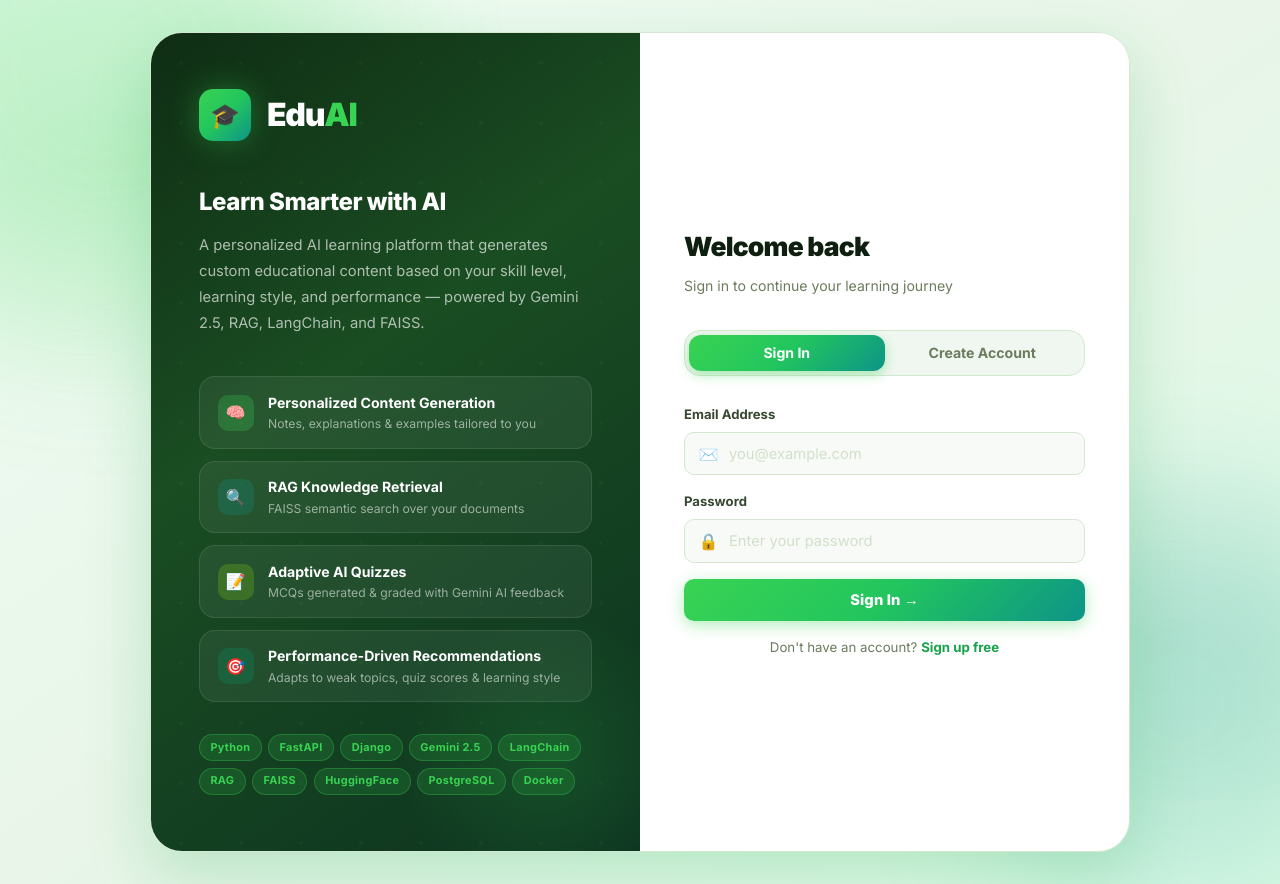
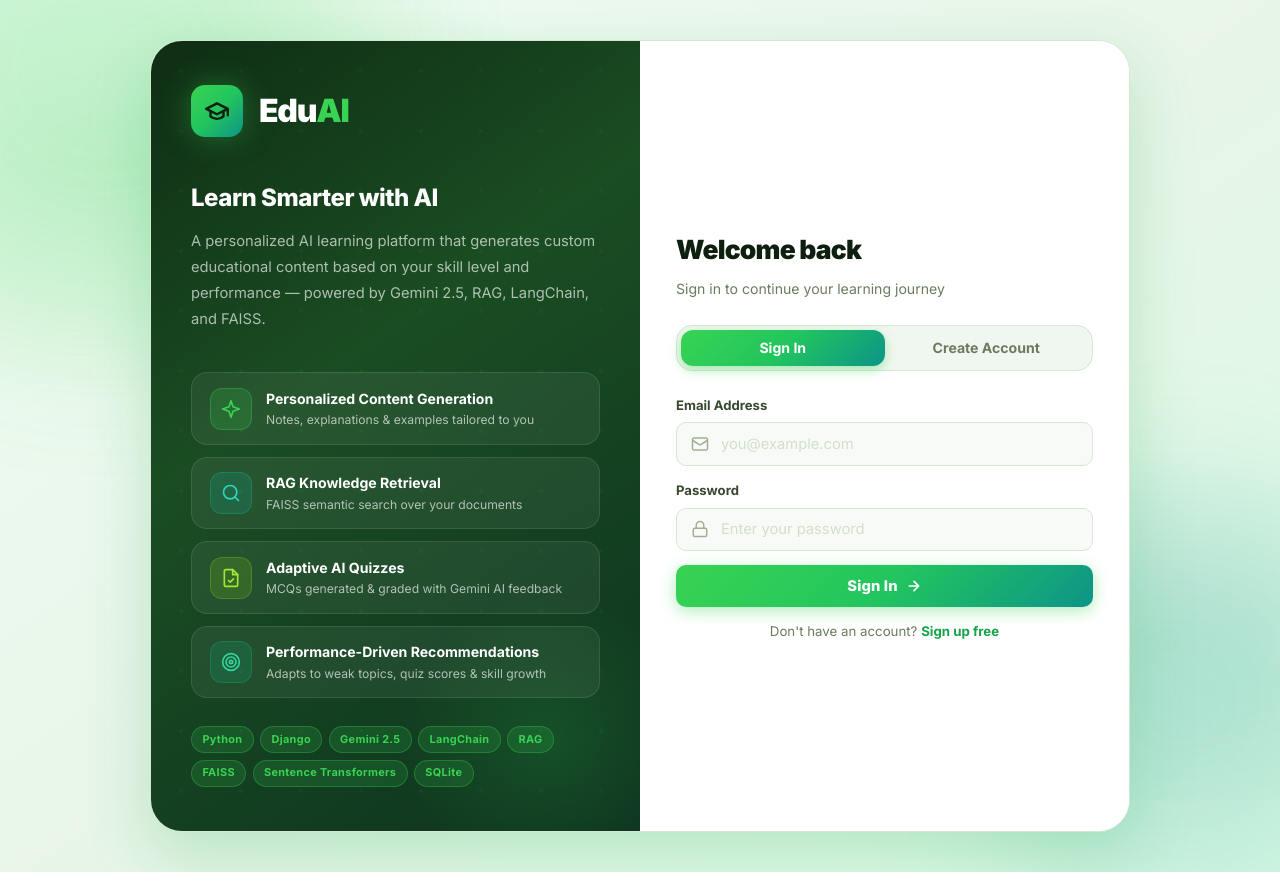
Before and after one commit to kowsalya2025/AIcontant, a Django app: page / in a window 1280 px wide. Run offline with Django 4.2, Linux system fonts and the light colour scheme; parts of the project's set-up code (start-up, migrations or seed data) failed here and were passed over.

Commit message:
Fix CSRF error on PythonAnywhere, remove learning style from signup, fix bottom cutoff, and modernize SVG icons

```diff
--- a/apps/accounts/serializers.py
+++ b/apps/accounts/serializers.py
@@ -12,7 +12,10 @@ class RegisterSerializer(serializers.ModelSerializer):
         model = Student
         fields = ['email', 'username', 'full_name', 'password', 'password2',
                   'skill_level', 'learning_style', 'preferred_subjects']
-        extra_kwargs = {'username': {'required': False}}
+        extra_kwargs = {
+            'username': {'required': False},
+            'learning_style': {'required': False},
+        }
 
     def validate(self, data):
         if data['password'] != data['password2']:
--- a/frontend/static/css/styles.css
+++ b/frontend/static/css/styles.css
@@ -118,11 +118,14 @@ button { font-family: inherit; cursor: pointer; }
    ================================================================ */
 .auth-page {
   min-height: 100vh;
-  display: grid;
-  place-items: center;
+  display: flex;
+  align-items: center;
+  justify-content: center;
   background: var(--grad-hero);
   position: relative;
-  overflow: hidden;
+  overflow-y: auto;
+  overflow-x: hidden;
+  padding: 2.5rem 1.25rem;
 }
 .auth-page::before {
   content: '';
@@ -154,18 +157,19 @@ button { font-family: inherit; cursor: pointer; }
   display: grid;
   grid-template-columns: 1fr 1fr;
   width: 100%; max-width: 980px;
-  min-height: 640px;
-  margin: 2rem auto;
+  min-height: auto;
+  margin: auto;
   border-radius: var(--r-xl);
   overflow: hidden;
   border: 1px solid var(--border);
   box-shadow: var(--shadow-xl);
+  background: #ffffff;
 }
 
 /* left hero panel */
 .auth-hero {
   background: linear-gradient(145deg, #0f2d14 0%, #1a4d22 40%, #0d3320 100%);
-  padding: 3.5rem 3rem;
+  padding: 2.75rem 2.5rem;
   display: flex; flex-direction: column; justify-content: center;
   position: relative; overflow: hidden;
 }
@@ -217,18 +221,21 @@ button { font-family: inherit; cursor: pointer; }
   border-radius: var(--r-md);
 }
 .feat-icon {
-  width: 36px; height: 36px; border-radius: 10px;
+  width: 42px; height: 42px; border-radius: 12px;
   display: flex; align-items: center; justify-content: center;
-  font-size: 1rem; flex-shrink: 0;
+  flex-shrink: 0;
+  transition: transform 0.2s var(--ease), box-shadow 0.2s var(--ease);
 }
-.feat-icon.green  { background: rgba(57,211,83,0.25); }
-.feat-icon.teal   { background: rgba(13,148,136,0.25); }
-.feat-icon.lime   { background: rgba(132,204,22,0.25); }
-.feat-icon.emerald{ background: rgba(5,150,105,0.25); }
+.feat-icon svg { width: 20px; height: 20px; }
+.feat-icon.green  { background: rgba(57,211,83,0.18); color: #39d353; border: 1px solid rgba(57,211,83,0.3); }
+.feat-icon.teal   { background: rgba(20,184,166,0.18); color: #2dd4bf; border: 1px solid rgba(20,184,166,0.3); }
+.feat-icon.lime   { background: rgba(132,204,22,0.18); color: #a3e635; border: 1px solid rgba(132,204,22,0.3); }
+.feat-icon.emerald{ background: rgba(16,185,129,0.18); color: #34d399; border: 1px solid rgba(16,185,129,0.3); }
+.feature-item:hover .feat-icon { transform: scale(1.05); }
 .feat-title { font-weight: 700; font-size: 0.88rem; color: #ffffff; }
-.feat-sub   { font-size: 0.76rem; color: rgba(255,255,255,0.55); }
+.feat-sub   { font-size: 0.76rem; color: rgba(255,255,255,0.65); }
 
-.tech-badges { display: flex; flex-wrap: wrap; gap: 0.4rem; margin-top: 2rem; position: relative; z-index: 1; }
+.tech-badges { display: flex; flex-wrap: wrap; gap: 0.4rem; margin-top: 1.75rem; position: relative; z-index: 1; }
 .tech-badge {
   padding: 0.22rem 0.65rem; border-radius: var(--r-full);
   font-size: 0.68rem; font-weight: 700; letter-spacing: 0.03em;
@@ -238,17 +245,17 @@ button { font-family: inherit; cursor: pointer; }
 /* right form panel */
 .auth-card {
   background: #ffffff;
-  padding: 3rem 2.75rem;
+  padding: 2.25rem 2.25rem;
   display: flex; flex-direction: column; justify-content: center;
 }
 .auth-card-title { font-size: 1.65rem; font-weight: 900; letter-spacing: -0.03em; color: var(--t1); margin-bottom: 0.35rem; }
-.auth-card-sub   { color: var(--t3); font-size: 0.88rem; margin-bottom: 2rem; }
+.auth-card-sub   { color: var(--t3); font-size: 0.88rem; margin-bottom: 1.5rem; }
 
 /* tab switcher */
 .tab-switcher {
   display: flex; background: var(--bg-3);
   border: 1px solid var(--border);
-  border-radius: var(--r-md); padding: 4px; margin-bottom: 1.75rem;
+  border-radius: var(--r-md); padding: 4px; margin-bottom: 1.5rem;
 }
 .tab-btn {
   flex: 1; padding: 0.6rem 1rem; border: none; background: transparent;
@@ -263,17 +270,22 @@ button { font-family: inherit; cursor: pointer; }
 /* ================================================================
    FORMS
    ================================================================ */
-.auth-form  { display: flex; flex-direction: column; gap: 1rem; }
-.form-row   { display: grid; grid-template-columns: 1fr 1fr; gap: 1rem; }
-.form-group { display: flex; flex-direction: column; gap: 0.42rem; }
+.auth-form  { display: flex; flex-direction: column; gap: 0.9rem; }
+.form-row   { display: grid; grid-template-columns: 1fr 1fr; gap: 0.9rem; }
+.form-group { display: flex; flex-direction: column; gap: 0.38rem; }
 .form-label { font-size: 0.82rem; font-weight: 700; color: var(--t2); }
 .optional-tag { font-size: 0.72rem; color: var(--t4); font-weight: 400; margin-left: 0.3rem; }
 
 .input-wrapper { position: relative; }
 .input-icon {
-  position: absolute; left: 0.9rem; top: 50%;
-  transform: translateY(-50%); font-size: 1rem; pointer-events: none;
+  position: absolute; left: 0.95rem; top: 50%;
+  transform: translateY(-50%);
+  display: flex; align-items: center; justify-content: center;
+  color: var(--t4); pointer-events: none;
+  transition: color 0.2s var(--ease);
 }
+.input-icon svg { width: 18px; height: 18px; }
+.input-wrapper:focus-within .input-icon { color: var(--p); }
 .input-wrapper .form-input { padding-left: 2.75rem; }
 
 .form-input {
@@ -394,6 +406,8 @@ button { font-family: inherit; cursor: pointer; }
   filter: brightness(1.06);
 }
 .btn-primary:active { transform: translateY(0); }
+.btn-primary svg { transition: transform 0.2s var(--ease); }
+.btn-primary:hover svg { transform: translateX(3px); }
 .btn-full { width: 100%; }
 
 .btn-secondary {
--- a/frontend/static/js/app.js
+++ b/frontend/static/js/app.js
@@ -19,10 +19,27 @@ const Storage = {
 const API = {
   token: () => Storage.get('token'),
 
+  getCookie(name) {
+    let cookieValue = null;
+    if (document.cookie && document.cookie !== '') {
+      const cookies = document.cookie.split(';');
+      for (let i = 0; i < cookies.length; i++) {
+        const cookie = cookies[i].trim();
+        if (cookie.substring(0, name.length + 1) === (name + '=')) {
+          cookieValue = decodeURIComponent(cookie.substring(name.length + 1));
+          break;
+        }
+      }
+    }
+    return cookieValue;
+  },
+
   headers() {
     const h = { 'Content-Type': 'application/json' };
     const t = this.token();
     if (t) h['Authorization'] = `Token ${t}`;
+    const csrf = this.getCookie('csrftoken');
+    if (csrf) h['X-CSRFToken'] = csrf;
     return h;
   },
 
@@ -139,13 +156,16 @@ async function handleRegister(event) {
   }
 
   const payload = {
-    email: document.getElementById('regEmail').value,
-    full_name: document.getElementById('regName').value,
+    email: document.getElementById('regEmail').value.trim(),
+    full_name: document.getElementById('regName').value.trim(),
     password,
     password2,
-    skill_level: document.getElementById('regSkill').value,
-    learning_style: document.getElementById('regStyle').value,
+    skill_level: document.getElementById('regSkill')?.value || 'beginner',
   };
+  const regStyle = document.getElementById('regStyle');
+  if (regStyle && regStyle.value) {
+    payload.learning_style = regStyle.value;
+  }
 
   setButtonLoading(btn, true);
   errEl.classList.add('hidden');
--- a/frontend/templates/index.html
+++ b/frontend/templates/index.html
@@ -23,56 +23,80 @@
   <!-- Left: Dark green hero -->
   <div class="auth-hero">
     <div class="logo-mark">
-      <div class="logo-icon">🎓</div>
+      <div class="logo-icon">
+        <svg width="26" height="26" viewBox="0 0 24 24" fill="none" stroke="currentColor" stroke-width="2.2" stroke-linecap="round" stroke-linejoin="round">
+          <path d="M22 10v6M2 10l10-5 10 5-10 5z"/>
+          <path d="M6 12v5c3 3 9 3 12 0v-5"/>
+        </svg>
+      </div>
       <div class="brand-name">Edu<span>AI</span></div>
     </div>
     <div class="brand-tagline">Learn Smarter with AI</div>
     <p class="brand-desc">
       A personalized AI learning platform that generates custom educational content
-      based on your skill level, learning style, and performance — powered by
+      based on your skill level and performance — powered by
       Gemini 2.5, RAG, LangChain, and FAISS.
     </p>
     <div class="feature-list">
       <div class="feature-item">
-        <div class="feat-icon green">🧠</div>
+        <div class="feat-icon green">
+          <svg width="20" height="20" viewBox="0 0 24 24" fill="none" stroke="currentColor" stroke-width="2" stroke-linecap="round" stroke-linejoin="round">
+            <path d="M12 2l2.4 7.2L22 12l-7.6 2.8L12 22l-2.4-7.2L2 12l7.6-2.8z"/>
+          </svg>
+        </div>
         <div>
           <div class="feat-title">Personalized Content Generation</div>
           <div class="feat-sub">Notes, explanations & examples tailored to you</div>
         </div>
       </div>
       <div class="feature-item">
-        <div class="feat-icon teal">🔍</div>
+        <div class="feat-icon teal">
+          <svg width="20" height="20" viewBox="0 0 24 24" fill="none" stroke="currentColor" stroke-width="2" stroke-linecap="round" stroke-linejoin="round">
+            <circle cx="11" cy="11" r="8"/>
+            <line x1="21" y1="21" x2="16.65" y2="16.65"/>
+          </svg>
+        </div>
         <div>
           <div class="feat-title">RAG Knowledge Retrieval</div>
           <div class="feat-sub">FAISS semantic search over your documents</div>
         </div>
       </div>
       <div class="feature-item">
-        <div class="feat-icon lime">📝</div>
+        <div class="feat-icon lime">
+          <svg width="20" height="20" viewBox="0 0 24 24" fill="none" stroke="currentColor" stroke-width="2" stroke-linecap="round" stroke-linejoin="round">
+            <path d="M14 2H6a2 2 0 0 0-2 2v16a2 2 0 0 0 2 2h12a2 2 0 0 0 2-2V8z"/>
+            <polyline points="14 2 14 8 20 8"/>
+            <path d="M9 15l2 2 4-4"/>
+          </svg>
+        </div>
         <div>
           <div class="feat-title">Adaptive AI Quizzes</div>
           <div class="feat-sub">MCQs generated & graded with Gemini AI feedback</div>
         </div>
       </div>
       <div class="feature-item">
-        <div class="feat-icon emerald">🎯</div>
+        <div class="feat-icon emerald">
+          <svg width="20" height="20" viewBox="0 0 24 24" fill="none" stroke="currentColor" stroke-width="2" stroke-linecap="round" stroke-linejoin="round">
+            <circle cx="12" cy="12" r="10"/>
+            <circle cx="12" cy="12" r="6"/>
+            <circle cx="12" cy="12" r="2"/>
+          </svg>
+        </div>
         <div>
           <div class="feat-title">Performance-Driven Recommendations</div>
-          <div class="feat-sub">Adapts to weak topics, quiz scores & learning style</div>
+          <div class="feat-sub">Adapts to weak topics, quiz scores & skill growth</div>
         </div>
       </div>
     </div>
     <div class="tech-badges">
       <span class="tech-badge">Python</span>
-      <span class="tech-badge">FastAPI</span>
       <span class="tech-badge">Django</span>
       <span class="tech-badge">Gemini 2.5</span>
       <span class="tech-badge">LangChain</span>
       <span class="tech-badge">RAG</span>
       <span class="tech-badge">FAISS</span>
-      <span class="tech-badge">HuggingFace</span>
-      <span class="tech-badge">PostgreSQL</span>
-      <span class="tech-badge">Docker</span>
+      <span class="tech-badge">Sentence Transformers</span>
+      <span class="tech-badge">SQLite</span>
     </div>
   </div>
 
@@ -91,21 +115,34 @@
       <div class="form-group">
         <label class="form-label">Email Address</label>
         <div class="input-wrapper">
-          <span class="input-icon">✉️</span>
+          <span class="input-icon">
+            <svg width="18" height="18" viewBox="0 0 24 24" fill="none" stroke="currentColor" stroke-width="2" stroke-linecap="round" stroke-linejoin="round">
+              <rect width="20" height="16" x="2" y="4" rx="2"/>
+              <path d="m22 7-8.97 5.7a1.94 1.94 0 0 1-2.06 0L2 7"/>
+            </svg>
+          </span>
           <input type="email" id="loginEmail" class="form-input" placeholder="you@example.com" required autocomplete="email">
         </div>
       </div>
       <div class="form-group">
         <label class="form-label">Password</label>
         <div class="input-wrapper">
-          <span class="input-icon">🔒</span>
+          <span class="input-icon">
+            <svg width="18" height="18" viewBox="0 0 24 24" fill="none" stroke="currentColor" stroke-width="2" stroke-linecap="round" stroke-linejoin="round">
+              <rect width="18" height="11" x="3" y="11" rx="2" ry="2"/>
+              <path d="M7 11V7a5 5 0 0 1 10 0v4"/>
+            </svg>
+          </span>
           <input type="password" id="loginPassword" class="form-input" placeholder="Enter your password" required autocomplete="current-password">
         </div>
       </div>
       <div id="loginError" class="error-msg hidden"></div>
       <button type="submit" class="btn-primary btn-full" id="loginBtn">
-        <span class="btn-text">Sign In →</span>
-        <span class="btn-loader hidden">⏳</span>
+        <span class="btn-text">Sign In</span>
+        <svg width="16" height="16" viewBox="0 0 24 24" fill="none" stroke="currentColor" stroke-width="2.5" stroke-linecap="round" stroke-linejoin="round"><path d="M5 12h14M12 5l7 7-7 7"/></svg>
+        <span class="btn-loader hidden">
+          <svg width="18" height="18" viewBox="0 0 24 24" fill="none" stroke="currentColor" stroke-width="2.5" stroke-linecap="round" stroke-linejoin="round"><path d="M21 12a9 9 0 1 1-6.219-8.56"/></svg>
+        </span>
       </button>
       <p class="auth-switch">Don't have an account? <a href="#" onclick="switchTab('register')">Sign up free</a></p>
     </form>
@@ -115,45 +152,77 @@
       <div class="form-row">
         <div class="form-group">
           <label class="form-label">Full Name</label>
+          <div class="input-wrapper">
+            <span class="input-icon">
+              <svg width="18" height="18" viewBox="0 0 24 24" fill="none" stroke="currentColor" stroke-width="2" stroke-linecap="round" stroke-linejoin="round">
+                <path d="M19 21v-2a4 4 0 0 0-4-4H9a4 4 0 0 0-4 4v2"/>
+                <circle cx="12" cy="7" r="4"/>
+              </svg>
+            </span>
             <input type="text" id="regName" class="form-input" placeholder="Alice Johnson" required autocomplete="name">
+          </div>
         </div>
         <div class="form-group">
           <label class="form-label">Email</label>
+          <div class="input-wrapper">
+            <span class="input-icon">
+              <svg width="18" height="18" viewBox="0 0 24 24" fill="none" stroke="currentColor" stroke-width="2" stroke-linecap="round" stroke-linejoin="round">
+                <rect width="20" height="16" x="2" y="4" rx="2"/>
+                <path d="m22 7-8.97 5.7a1.94 1.94 0 0 1-2.06 0L2 7"/>
+              </svg>
+            </span>
             <input type="email" id="regEmail" class="form-input" placeholder="alice@example.com" required autocomplete="email">
           </div>
         </div>
-      <div class="form-row">
+      </div>
       <div class="form-group">
         <label class="form-label">Skill Level</label>
+        <div class="input-wrapper">
+          <span class="input-icon">
+            <svg width="18" height="18" viewBox="0 0 24 24" fill="none" stroke="currentColor" stroke-width="2" stroke-linecap="round" stroke-linejoin="round">
+              <path d="M18 20V10M12 20V4M6 20v-6"/>
+            </svg>
+          </span>
           <select id="regSkill" class="form-input form-select">
-            <option value="beginner">🌱 Beginner</option>
-            <option value="intermediate">⚡ Intermediate</option>
-            <option value="advanced">🚀 Advanced</option>
-          </select>
-        </div>
-        <div class="form-group">
-          <label class="form-label">Learning Style</label>
-          <select id="regStyle" class="form-input form-select">
-            <option value="visual">👁️ Visual</option>
-            <option value="reading">📖 Reading / Writing</option>
-            <option value="kinesthetic">🤲 Hands-on</option>
+            <option value="beginner">Beginner — Starting from basics</option>
+            <option value="intermediate">Intermediate — Some knowledge</option>
+            <option value="advanced">Advanced — Deep concepts</option>
           </select>
         </div>
       </div>
       <div class="form-row">
         <div class="form-group">
           <label class="form-label">Password</label>
+          <div class="input-wrapper">
+            <span class="input-icon">
+              <svg width="18" height="18" viewBox="0 0 24 24" fill="none" stroke="currentColor" stroke-width="2" stroke-linecap="round" stroke-linejoin="round">
+                <rect width="18" height="11" x="3" y="11" rx="2" ry="2"/>
+                <path d="M7 11V7a5 5 0 0 1 10 0v4"/>
+              </svg>
+            </span>
             <input type="password" id="regPassword" class="form-input" placeholder="Min 8 characters" required minlength="8" autocomplete="new-password">
+          </div>
         </div>
         <div class="form-group">
           <label class="form-label">Confirm Password</label>
+          <div class="input-wrapper">
+            <span class="input-icon">
+              <svg width="18" height="18" viewBox="0 0 24 24" fill="none" stroke="currentColor" stroke-width="2" stroke-linecap="round" stroke-linejoin="round">
+                <rect width="18" height="11" x="3" y="11" rx="2" ry="2"/>
+                <path d="M7 11V7a5 5 0 0 1 10 0v4"/>
+              </svg>
+            </span>
             <input type="password" id="regPassword2" class="form-input" placeholder="Repeat password" required autocomplete="new-password">
+          </div>
         </div>
       </div>
       <div id="registerError" class="error-msg hidden"></div>
       <button type="submit" class="btn-primary btn-full" id="registerBtn">
-        <span class="btn-text">Create Free Account →</span>
-        <span class="btn-loader hidden">⏳</span>
+        <span class="btn-text">Create Free Account</span>
+        <svg width="16" height="16" viewBox="0 0 24 24" fill="none" stroke="currentColor" stroke-width="2.5" stroke-linecap="round" stroke-linejoin="round"><path d="M5 12h14M12 5l7 7-7 7"/></svg>
+        <span class="btn-loader hidden">
+          <svg width="18" height="18" viewBox="0 0 24 24" fill="none" stroke="currentColor" stroke-width="2.5" stroke-linecap="round" stroke-linejoin="round"><path d="M21 12a9 9 0 1 1-6.219-8.56"/></svg>
+        </span>
       </button>
       <p class="auth-switch">Already have an account? <a href="#" onclick="switchTab('login')">Sign in</a></p>
     </form>
```
Also changed, not shown: config/settings.py (+7 -1 lines). Lines whose indentation alone changed are shown as unchanged.
